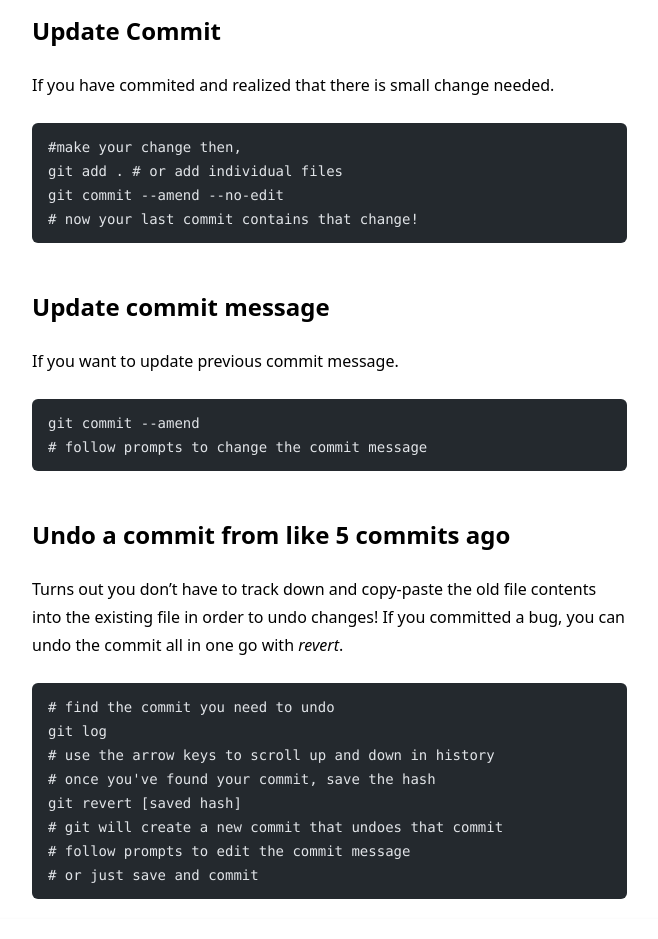
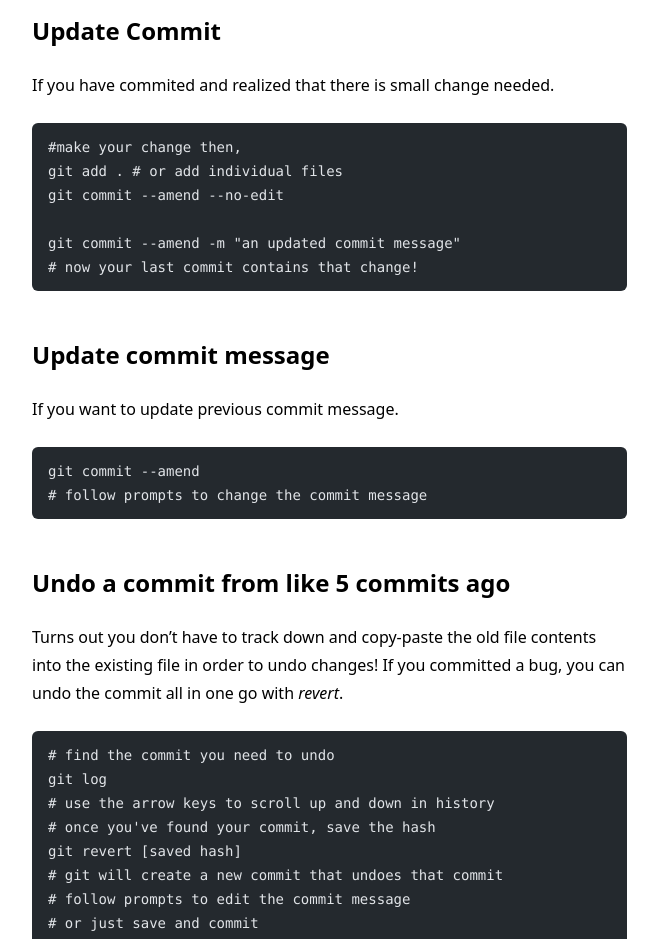
Before and after one commit to aryankashyap7/CheatSheets-for-Developers, an Astro site: page /sheet/git in a window 1280 px wide. Shown: the part 7580-8519 px from the top of the page, without its empty margins (362-1020 px from the left). Built offline with nearby package versions, Linux system fonts and the light colour scheme; Astro itself is replaced by a stand-in of ours; some packages are replaced by stand-ins of ours; code samples lack their colours.

Commit message:
Resolved Bugs

````diff
--- a/src/pages/sheet/git.md
+++ b/src/pages/sheet/git.md
@@ -198,6 +198,8 @@ If you have commited and realized that there is small change needed.
 #make your change then,
 git add . # or add individual files
 git commit --amend --no-edit
+
+git commit --amend -m "an updated commit message"
 # now your last commit contains that change!
 ```
 
````
